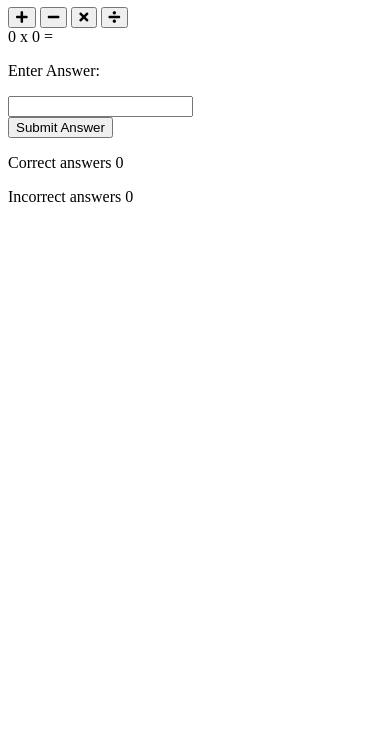
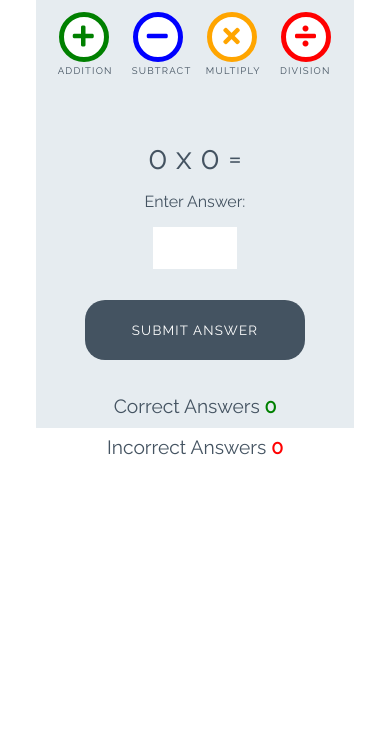
Before and after one commit to SamanthaKwenaeetile/love-math, a plain HTML site: page index.html in a window 390 px wide. Shown: the part 112-844 px from the top of the page. Drawn offline with Linux system fonts and the light colour scheme.

Commit message:
Add styles for game

```diff
--- a/assets/css/style.css
+++ b/assets/css/style.css
@@ -0,0 +1,252 @@
+/* --------- Global style */
+
+body {
+    background-color: white;
+    font-family: "Raleway", sans-serif;
+    color: #445361;
+    text-align: center;
+}
+
+/* --------- Heading */
+
+.heading {
+    text-align: center;
+    font-size: 2.5rem;
+}
+
+.logo {
+    height: 40px;
+    padding-right: 5px;
+}
+
+/* --------- Game layout */
+
+.game-area {
+    background-color: #E6ECF0;
+    box-sizing: border-box;
+    width: 85%;
+    height: 65vh;
+    max-height: 450px;
+    max-width: 830px;
+    margin-left: auto;
+    margin-right: auto;
+    padding: 1%;
+}
+
+.question-area {
+    width: 50%;
+    font-size: 2rem;
+    margin: auto;
+    padding: 50px 0;
+}
+
+.question-area span {
+    padding: 0 15px;
+}
+
+.score-area {
+    margin: 5px auto;
+    width: 60%;
+    font-size: 1.2rem;
+}
+
+.controls-area {
+    width: 85%;
+    margin: 30px auto;
+}
+
+#score {
+    color: green;
+    font-weight: bold;
+}
+
+#incorrect {
+    color: red;
+    font-weight: bold;
+}
+
+.answer-message {
+    display: none;
+    font-size: 1rem;
+}
+
+#answer-box {
+    border: none;
+    color: #445361;
+    display: inline-block;
+    height: 40px;
+    width: 80px;
+    font-size: 1.2rem;
+}
+
+.scores {
+    display: inline-block;
+    padding: 25px;
+}
+
+/* --------- Buttons */
+
+.btn {
+    width: 220px;
+    height: 60px;
+    font-family: "Raleway", sans-serif;
+    text-transform: uppercase;
+    letter-spacing: 1.2px;
+    color: white;
+}
+
+.btn:focus {
+    outline: none;
+}
+
+.btn--big {
+    padding-top: 10px;
+    border-radius: 50%;
+    background-color: white;
+    border: 10px solid;
+    width: 100px;
+    height: 100px;
+    font-size: 3.2rem;
+    margin: 0 30px;
+    transition: all 0.5s;
+}
+
+.btn--big::after{
+    content: attr(data-type);
+    font-size: 1rem;
+    color: #445361;
+    position: relative;
+    left: -0.5em;
+}
+
+.btn--blue {
+    border-color: blue;
+    color: blue;
+}
+
+.btn--blue:active,
+.btn--blue:hover {
+    background-color: darkblue;
+    color: white;
+}
+
+.btn--orange {
+    border-color: orange;
+    color: orange;
+}
+
+.btn--orange:active,
+.btn--orange:hover {
+    background-color: darkorange;
+    color: white;
+}
+
+.btn--red {
+    border-color: red;
+    color: red;
+}
+
+.btn--red:active,
+.btn--red:hover {
+    background-color: darkred;
+    color: white;
+}
+
+.btn--green {
+    border-color: green;
+    color: green;
+}
+
+.btn--green:active,
+.btn--green:hover {
+    background-color: darkgreen;
+    color: white;
+}
+
+.btn--gray {
+    margin-top: 25px;
+    background-color: #445361;
+    border: 1px transparent;
+    border-radius: 20px;
+}
+
+.btn--gray:active,
+.btn--gray:hover {
+    background-color: #0d1013;
+}
+
+/* --------- Media queries */
+
+@media (max-width: 414px) {
+    .controls-area {
+        width: 100%;
+    }
+
+    .btn--big {
+        margin: 0 10px;
+        padding: 5px;
+        border: 5px solid;
+        width: 50px;
+        height: 50px;
+        font-size: 1.5rem;
+    }
+
+    .btn--big::after {
+        font-size: 0.6rem;
+        left: -0.7rem;
+    }
+
+    .question-area {
+        padding: 10% 0;
+        width: 100%;
+    }
+
+    .question-area span {
+        padding: 0;
+    }
+
+    .answer-message {
+        display: block;
+    }
+
+    #answer-box {
+        display: block;
+        margin: 0 auto;
+    }
+    .btn--gray {
+        margin-top: 0;
+    }
+
+    .score-area {
+        width: 100%;
+    }
+
+    .scores {
+        margin: 0.5em auto;
+        display: block;
+        padding: 5px;
+    }
+
+    .heading {
+        font-size: 2rem;
+    }
+}
+
+@media (max-width: 320px) {
+    .game-area {
+        height: 70vh;
+    }
+
+    .controls-area {
+        width: 75%;
+        margin: 10px auto;
+    }
+
+    .btn--big {
+        margin: 10px 10px;
+    }
+    .question-area {
+        padding: 10px 0;
+    }
+
+}
--- a/index.html
+++ b/index.html
@@ -17,16 +17,17 @@
 
     <div class="game-area">
         <div class="controls-area">
-            <button class="btn btn--big btn--green">
+            <div class="controls-area">
+                <button data-type="addition" class="btn btn--big btn--green">
                     <i class="fas fa-plus"></i>
                 </button>
-            <button class="btn btn--big btn--blue">
+                <button data-type="subtract" class="btn btn--big btn--blue">
                     <i class="fas fa-minus"></i>
                 </button>
-            <button class="btn btn--big btn--orange">
+                <button data-type="multiply" class="btn btn--big btn--orange">
                     <i class="fas fa-times"></i>
                 </button>
-            <button class="btn btn--big btn--red">
+                <button data-type="division" class="btn btn--big btn--red">
                     <i class="fas fa-divide"></i>
                 </button>
 
@@ -40,16 +41,12 @@
         <p class="answer-message">Enter Answer:</p>
         <input id="answer-box" type="number">
     </div>
-    <button class="btn btn--gray">Submit Answer</button>
+
+    <button data-type="submit" class="btn btn--gray">Submit Answer</button>
 </div>
-
-
 <div class="score-area">
-            <p class="scores">Correct answers <span id="score">0</span></p>
-            <p class="scores">Incorrect answers <span id="score">0</span></p></p>
-
-        </p>
-
+    <p class="scores">Correct Answers <span id="score">0</span></p>
+    <p class="scores">Incorrect Answers <span id="incorrect">0</span></p>
 </div>
     <script src="assets/js/script.js"></script>
 </body>
```
Lines whose indentation alone changed are shown as unchanged.
